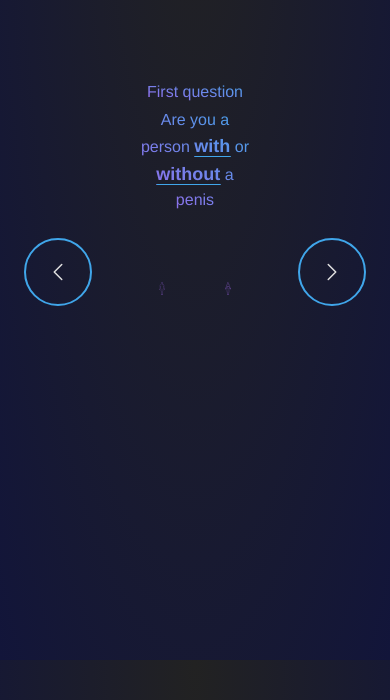
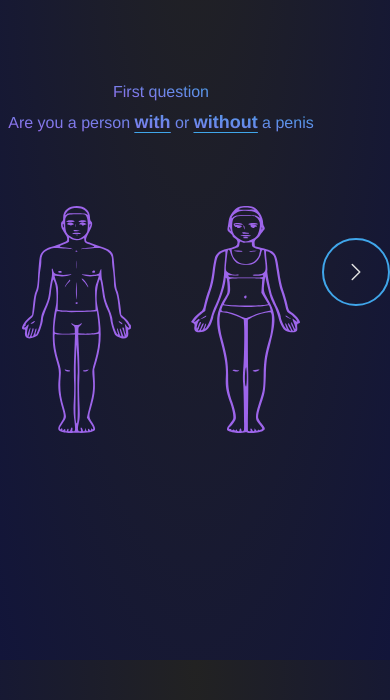
Before and after one commit to DubblePumper/ExplicitTags---Website, a PHP site: page /experience.php in a window 390 px wide. Shown: the part 184-884 px from the top of the page. Run offline with PHP 8.4, Linux system fonts and the light colour scheme; some libraries are stand-ins or nearby versions; some web fonts are replaced.

Commit message:
Enhance experience page: refactor form layout for improved responsiveness, add dynamic image display based on input counts, and implement URL state management for question navigation

```diff
--- a/app/pages/experience.php
+++ b/app/pages/experience.php
@@ -13,15 +13,15 @@
         </div>
     </header>
     <main>
-        <form class="grid grid-cols-3 gap-5 mt-20 w-full" id="experienceForm">
+        <form class="flex flex-row justify-evenly mt-20 w-full" id="experienceForm">
             <div class="flex flex-col self-center justify-self-center items-center justify-center space-y-4 aos-init aos-animate w-fit h-fit" data-aos="fade-right" data-aos-duration="1000">
-                <button type="button" class="rounded-full border-2 border-secondary p-5 hover:bg-secondary hover:border-primairy hover:border-2 hover:text-gray-950 transition duration-500 ease-in-out" onclick="prevQuestion()">
+                <button id="prevButton" type="button" class="rounded-full border-2 border-secondary p-5 hover:bg-secondary hover:border-primairy hover:border-2 hover:text-gray-950 transition duration-500 ease-in-out" onclick="prevQuestion()">
                     <svg xmlns="http://www.w3.org/2000/svg" fill="none" viewBox="0 0 24 24" stroke-width="1.5" stroke="currentColor" class="size-6">
                         <path stroke-linecap="round" stroke-linejoin="round" d="M15.75 19.5 8.25 12l7.5-7.5" />
                     </svg>
                 </button>
             </div>
-            <div class="grid grid-cols-1 gap-4 h-96">
+            <div class="grid grid-cols-1 gap-4 h-96 w-50">
                 <!-- question 1 -->
                 <div class="question active transition-opacity duration-500 ease-in-out opacity-100 h-full" id="question1">
                     <div class="text-center flex flex-col items-center space-y-1 mb-12" data-aos="zoom-in" data-aos-duration="1000">
@@ -46,13 +46,14 @@
                     </div>
                 </div>
                 <!-- question 2 -->
-                <div class="question transition-opacity duration-500 ease-in-out opacity-0 hidden h-full" id="question2">
+                <div class="question transition-opacity duration-500 ease-in-out opacity-0 hidden h-full mb-10" id="question2">
                     <div class="flex flex-col items-center space-y-1 mb-12" data-aos="zoom-in" data-aos-duration="1000">
                         <h3 class="<?php echo $gradients; ?>">Second question</h3>
                         <h2 class="<?php echo $gradients; ?>">How many people need to be involved in total?</h2>
                     </div>
-                    <div class="flex flex-row justify-evenly gap-x-4 w-full">
-                        <div class="flex flex-col text-center items-center" id="howMuchMan" data-aos="zoom-in" data-aos-duration="1000">
+                    <div class="flex flex-row justify-evenly w-full divide-x divide-secondary">
+
+                        <div class="flex flex-col text-center items-center me-3" id="howMuchMan" data-aos="zoom-in" data-aos-duration="1000">
                             <div class="self-center">
                                 <p class="mb-3">People <span class="underline underline-offset-4 decoration-solid decoration-secondary font-extrabold text-lg ">with</span> a penis</p>
                                 <div class="flex items-center justify-center space-x-2">
@@ -61,11 +62,12 @@
                                     <button type="button" id="plusButtonMan" class="rounded-full border-2 border-secondaryDarker py-3 px-5 hover:bg-secondaryDarker hover:border-primairy hover:border-2 hover:text-gray-950 transition duration-500 ease-in-out" onclick="increment('manCount','manCountPlus')">+</button>
                                 </div>
                             </div>
-                            <div id="manIMG" class="grid grid-cols-3 gap-4 items-center justify-center mt-4 w-[239.828px]">
+                            <div id="manIMG" class="grid gap-4 items-center justify-center mt-4 w-[239.828px]">
 
                             </div>
                         </div>
-                        <div class="flex flex-col text-center items-center" id="howMuchWoman" data-aos="zoom-in" data-aos-duration="1000">
+
+                        <div class="flex flex-col text-center items-center ms-3" id="howMuchWoman" data-aos="zoom-in" data-aos-duration="1000">
                             <div class="self-center">
                                 <p class="mb-3">People <span class="underline underline-offset-4 decoration-solid decoration-secondary font-extrabold text-lg ">without</span> a penis</p>
                                 <div class="flex items-center justify-center space-x-2">
@@ -74,12 +76,52 @@
                                     <button type="button" id="plusButtonWoman" class="rounded-full border-2 border-secondaryDarker py-3 px-5 hover:bg-secondaryDarker hover:border-primairy hover:border-2 hover:text-gray-950 transition duration-500 ease-in-out" onclick="increment('womanCount','womanCountPlus')">+</button>
                                 </div>
                             </div>
-                            <div id="womanIMG" class="grid grid-cols-3 gap-4 items-center justify-center mt-4 w-[239.828px]">
+                            <div id="womanIMG" class="grid gap-4 items-center justify-center mt-4 w-[239.828px]">
 
                             </div>
                         </div>
+
                     </div>
                 </div>
+                <!-- 3 questions -->
+                <div class="question transition-opacity duration-500 ease-in-out opacity-0 hidden h-full mb-10" id="question3">
+                    <div class="flex flex-col items-center space-y-1 mb-12" data-aos="zoom-in" data-aos-duration="1000">
+                        <h3 class="<?php echo $gradients; ?>">third question</h3>
+                        <h2 class="<?php echo $gradients; ?>">Is there a performer that you want to include or exclude?</h2>
+                    </div>
+                    <div class="flex flex-row justify-evenly w-full divide-x divide-secondary">
+
+                        <div class="flex flex-col text-center items-center me-3" id="howMuchMan" data-aos="zoom-in" data-aos-duration="1000">
+                            <div class="self-center">
+                                <p class="mb-3">People <span class="underline underline-offset-4 decoration-solid decoration-secondary font-extrabold text-lg ">with</span> a penis</p>
+                                <div class="flex items-center justify-center space-x-2">
+                                    <button id="minButtonMan" type="button" class="rounded-full border-2 border-secondaryDarker py-3 px-5 hover:bg-secondaryDarker hover:border-primairy hover:border-2 hover:text-gray-950 transition duration-500 ease-in-out" onclick="decrement('manCount')">-</button>
+                                    <input type="number" id="manCount" name="manCount" value="1" min="0" max="99" class="text-TextWhite mx-3 w-11 text-center bg-transparent border-transparent focus:border-0 focus:outline-none focus:ring-0 active:bg-transparent focus-within:bg-transparent">
+                                    <button type="button" id="plusButtonMan" class="rounded-full border-2 border-secondaryDarker py-3 px-5 hover:bg-secondaryDarker hover:border-primairy hover:border-2 hover:text-gray-950 transition duration-500 ease-in-out" onclick="increment('manCount','manCountPlus')">+</button>
+                                </div>
+                            </div>
+                            <div id="manIMG" class="grid gap-4 items-center justify-center mt-4 w-[239.828px]">
+
+                            </div>
+                        </div>
+
+                        <div class="flex flex-col text-center items-center ms-3" id="howMuchWoman" data-aos="zoom-in" data-aos-duration="1000">
+                            <div class="self-center">
+                                <p class="mb-3">People <span class="underline underline-offset-4 decoration-solid decoration-secondary font-extrabold text-lg ">without</span> a penis</p>
+                                <div class="flex items-center justify-center space-x-2">
+                                    <button id="minButtonWoman" type="button" class="rounded-full border-2 border-secondaryDarker py-3 px-5 hover:bg-secondaryDarker hover:border-primairy hover:border-2 hover:text-gray-950 transition duration-500 ease-in-out" onclick="decrement('womanCount')">-</button>
+                                    <input type="number" id="womanCount" name="womanCount" value="1" min="0" max="99" class="text-TextWhite mx-3 w-11 text-center bg-transparent border-transparent focus:border-0 focus:outline-none focus:ring-0 active:bg-transparent focus-within:bg-transparent">
+                                    <button type="button" id="plusButtonWoman" class="rounded-full border-2 border-secondaryDarker py-3 px-5 hover:bg-secondaryDarker hover:border-primairy hover:border-2 hover:text-gray-950 transition duration-500 ease-in-out" onclick="increment('womanCount','womanCountPlus')">+</button>
+                                </div>
+                            </div>
+                            <div id="womanIMG" class="grid gap-4 items-center justify-center mt-4 w-[239.828px]">
+
+                            </div>
+                        </div>
+
+                    </div>
+                </div>
+
                 <!-- Add more questions here -->
             </div>
             <div class="flex flex-col self-center justify-self-center items-center justify-center space-y-4 aos-init aos-animate w-fit h-fit" data-aos="fade-left" data-aos-duration="1000">
@@ -96,7 +138,7 @@
     ?>
 
     <script>
-        let currentQuestion = localStorage.getItem('currentQuestion') ? parseInt(localStorage.getItem('currentQuestion')) : 0;
+        let currentQuestion = parseInt(new URLSearchParams(window.location.search).get('question')) || 0;
         const questions = document.querySelectorAll('.question');
 
         function toggleBackground(radio) {
@@ -124,6 +166,8 @@
                     question.classList.remove('opacity-100');
                 }
             });
+            checkButtons();
+            updateURL(index);
         }
 
         function nextQuestion() {
@@ -150,6 +194,20 @@
                     showQuestion(currentQuestion);
                 }, 500);
             }
+        }
+
+        function checkButtons() {
+            if (currentQuestion === 0) {
+                document.getElementById('prevButton').classList.add('hidden');
+            } else {
+                document.getElementById('prevButton').classList.remove('hidden');
+            }
+        }
+
+        function updateURL(index) {
+            const url = new URL(window.location);
+            url.searchParams.set('question', index);
+            window.history.pushState({}, '', url);
         }
 
         showQuestion(currentQuestion);
@@ -198,6 +256,7 @@
                 manImages--;
             }
 
+            updateGridColumns(manIMG, manImages);
             manCountValue = value;
         });
 
@@ -217,6 +276,7 @@
                 womanImages--;
             }
 
+            updateGridColumns(womanIMG, womanImages);
             womanCountValue = value;
         });
 
@@ -229,6 +289,9 @@
             for (let i = 0; i < womanCountValue; i++) {
                 addImage(womanIMG, '/assets/images/website_Images/woman_front.svg', 'woman-front');
             }
+
+            updateGridColumns(manIMG, manCountValue);
+            updateGridColumns(womanIMG, womanCountValue);
         });
 
         function addImage(container, src, className) {
@@ -286,5 +349,18 @@
                 input.dispatchEvent(new Event('change')); // Trigger change event
             }
         }
+
+        function updateGridColumns(container, count) {
+            if (count === 1) {
+                container.classList.add('grid-cols-1');
+                container.classList.remove('grid-cols-2', 'grid-cols-3');
+            } else if (count === 2) {
+                container.classList.add('grid-cols-2');
+                container.classList.remove('grid-cols-1', 'grid-cols-3');
+            } else {
+                container.classList.add('grid-cols-3');
+                container.classList.remove('grid-cols-1', 'grid-cols-2');
+            }
+        }
     </script>
 </body>
```
